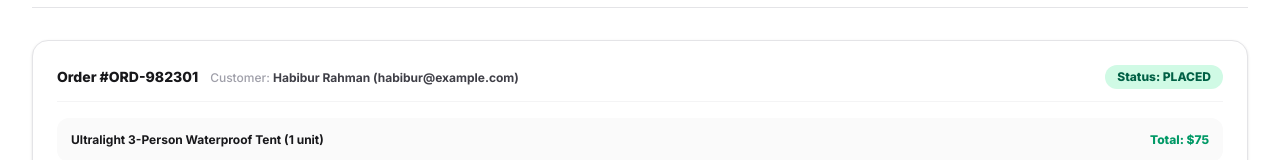
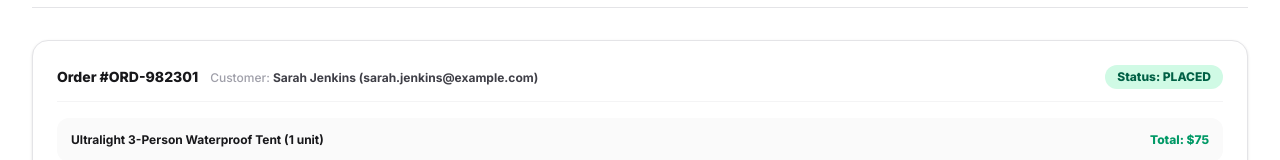
Before and after one commit to MaestroDev-H/B7A5, a Next.js app: page /dashboard/provider/orders in a window 1280 px wide. Shown: the part 228-388 px from the top of the page. Built offline with nearby package versions, Linux system fonts and the light colour scheme; no server answers.

Commit message:
fix customer name and email rendering on provider orders page

```diff
--- a/src/app/checkout/page.tsx
+++ b/src/app/checkout/page.tsx
@@ -116,11 +116,11 @@ export default function CheckoutPage() {
         endDate: draft.endDate,
         totalAmount: draft.totalPrice,
         status: "PLACED",
-        customerId: (user as any)?.id || "cust-1",
+        customerId: (user as any)?.id || "cust-101",
         customer: (user as any) || {
-          id: "cust-1",
-          name: "Habibur",
-          email: (user as any)?.email || "habibur@example.com",
+          id: "cust-101",
+          name: "Sarah Jenkins",
+          email: (user as any)?.email || "sarah.jenkins@example.com",
           role: "CUSTOMER",
           status: "ACTIVE",
           createdAt: new Date().toISOString(),
--- a/src/app/dashboard/provider/orders/page.tsx
+++ b/src/app/dashboard/provider/orders/page.tsx
@@ -14,11 +14,11 @@ const DEMO_PROVIDER_ORDERS: RentalOrder[] = [
     endDate: "2026-08-04",
     totalAmount: 75,
     status: "PLACED",
-    customerId: "cust-1",
+    customerId: "cust-101",
     customer: {
-      id: "cust-1",
-      name: "Habibur Rahman",
-      email: "habibur@example.com",
+      id: "cust-101",
+      name: "Sarah Jenkins",
+      email: "sarah.jenkins@example.com",
       role: "CUSTOMER",
       status: "ACTIVE",
       createdAt: "",
@@ -153,7 +153,7 @@ export default function ProviderOrdersPage() {
 
     const isErrorType = newStatus === "CANCELLED";
 
-    const custName = order.customer?.name || user?.name || "Habibur Rahman";
+    const custName = order.customer?.name || "Customer User";
 
     setNotification({
       message: `Order #${order.id} has been ${actionText}! Notification sent to customer ${custName}.`,
@@ -227,7 +227,7 @@ export default function ProviderOrdersPage() {
                     Order #{order.id}
                   </span>
                   <span className="ml-3 text-zinc-400 font-medium">
-                    Customer: <strong className="text-zinc-700 dark:text-zinc-300">{order.customer?.name || user?.name || "Habibur Rahman"} ({order.customer?.email || user?.email || "habibur@example.com"})</strong>
+                    Customer: <strong className="text-zinc-700 dark:text-zinc-300">{order.customer?.name || "Customer User"} ({order.customer?.email || "customer@example.com"})</strong>
                   </span>
                 </div>
                 <span
```
